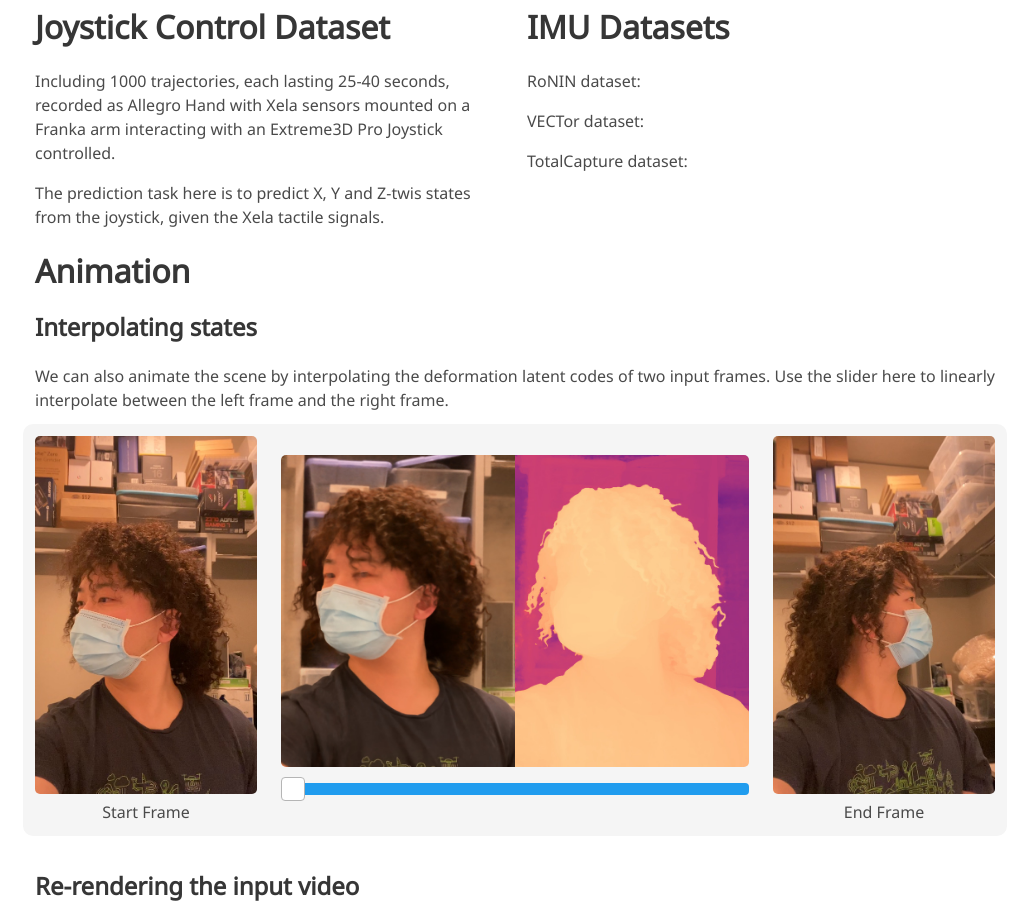
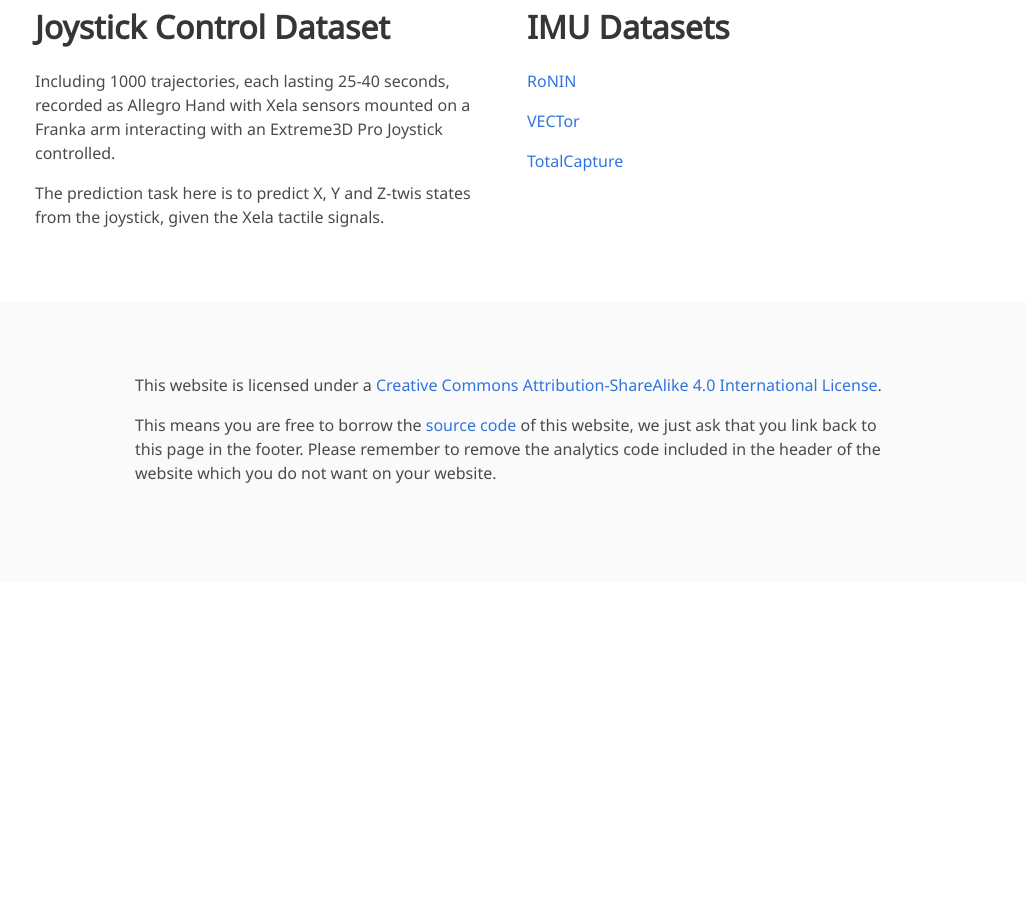
Before and after one commit to anon-csp-hiss/anon-csp-hiss.github.io, a plain HTML site: page index.html in a window 1280 px wide. Shown: the part 1327-2229 px from the top of the page, without its empty margins (125-1151 px from the left). After the commit the page ends 1908 px from the top, so only its background shows below. Drawn offline with nearby package versions, Linux system fonts and the light colour scheme; some icons are missing; a web font is replaced by a local one.

Commit message:
clean up

```diff
--- a/index.html
+++ b/index.html
@@ -372,13 +372,18 @@
         <div class="columns is-centered">
           <div class="column content">
             <p>
-              RoNIN dataset:
+
+              <a
+              href="https://ronin.cs.sfu.ca/">RoNIN</a>
             </p>
             <p>
-              VECTor dataset:
+              <a
+              href="https://star-datasets.github.io/vector/">VECTor</a>
+
             </p>
             <p>
-              TotalCapture dataset:
+              <a
+              href="https://cvssp.org/data/totalcapture/">TotalCapture</a>
             </p>
 
           </div>
@@ -393,10 +398,10 @@
     <!-- Animation. -->
     <div class="columns is-centered">
       <div class="column is-full-width">
-        <h2 class="title is-3">Animation</h2>
+        <!-- <h2 class="title is-3">Animation</h2> -->
 
         <!-- Interpolating. -->
-        <h3 class="title is-4">Interpolating states</h3>
+        <!-- <h3 class="title is-4">Interpolating states</h3>
         <div class="content has-text-justified">
           <p>
             We can also animate the scene by interpolating the deformation latent codes of two input
@@ -426,11 +431,11 @@
             <p class="is-bold">End Frame</p>
           </div>
         </div>
-        <br/>
+        <br/> -->
         <!--/ Interpolating. -->
 
         <!-- Re-rendering. -->
-        <h3 class="title is-4">Re-rendering the input video</h3>
+        <!-- <h3 class="title is-4">Re-rendering the input video</h3>
         <div class="content has-text-justified">
           <p>
             Using <span class="dnerf">Nerfies</span>, you can re-render a video from a novel
@@ -447,7 +452,7 @@
             <source src="./static/videos/replay.mp4"
                     type="video/mp4">
           </video>
-        </div>
+        </div> -->
         <!--/ Re-rendering. -->
 
       </div>
@@ -502,13 +507,13 @@
 <footer class="footer">
   <div class="container">
     <div class="content has-text-centered">
-      <a class="icon-link"
+      <!-- <a class="icon-link"
          href="./static/videos/nerfies_paper.pdf">
         <i class="fas fa-file-pdf"></i>
-      </a>
-      <a class="icon-link" href="https://github.com/keunhong" class="external-link" disabled>
+      </a> -->
+      <!-- <a class="icon-link" href="https://github.com/keunhong" class="external-link" disabled>
         <i class="fab fa-github"></i>
-      </a>
+      </a> -->
     </div>
     <div class="columns is-centered">
       <div class="column is-8">
```
